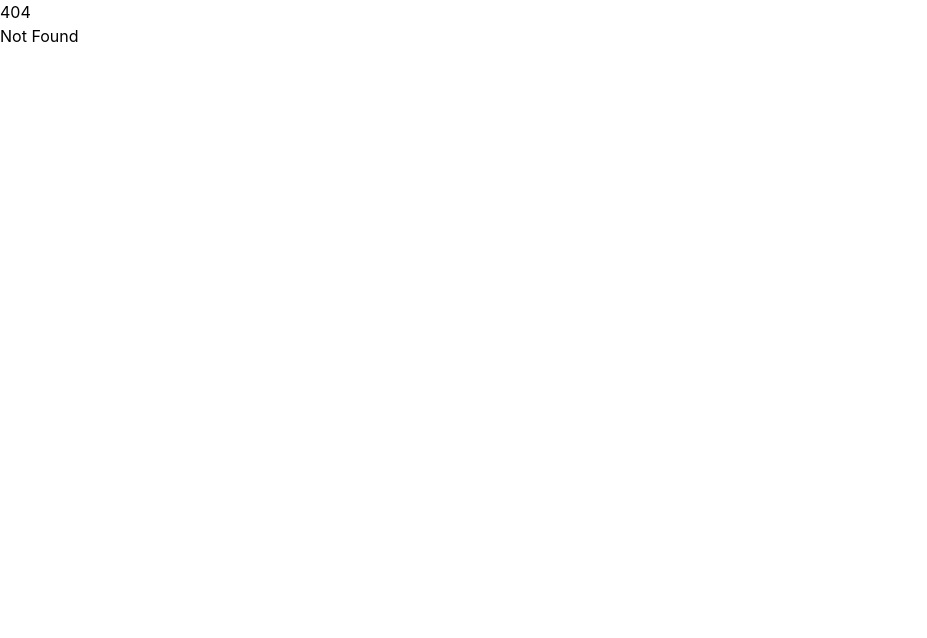
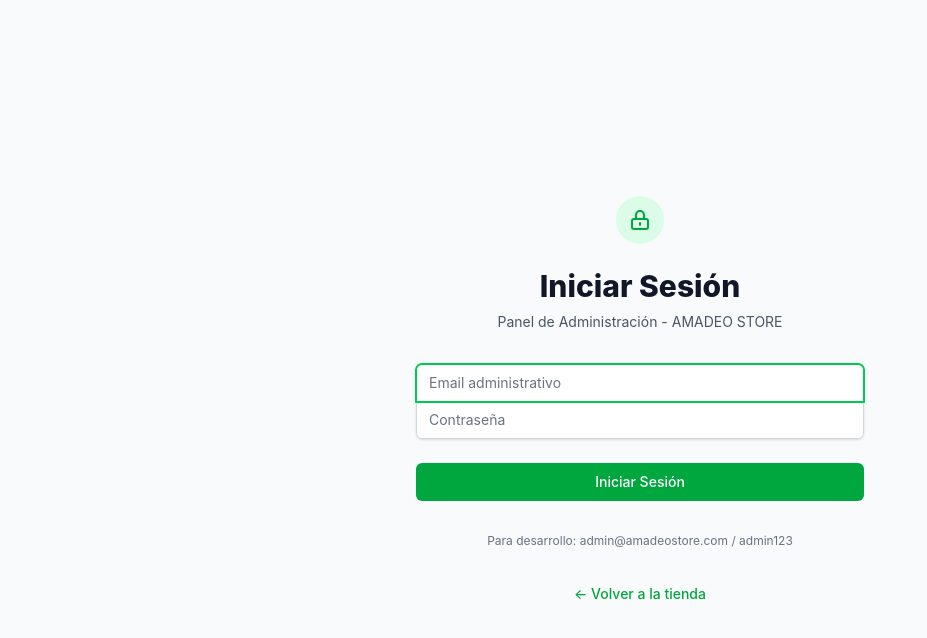
Before and after one commit to gustavo180591/amadeostore, a SvelteKit app: page /admin/login in a window 1280 px wide. Before the commit this address had no page. Shown: the top 638 px of the page, without its empty margins (0-927 px from the left). Built offline with nearby package versions, Linux system fonts and the light colour scheme.

Commit message:
fix: remove redundant goto() call causing navigation conflict
- Remove client-side goto() call in admin login form
- Server already handles redirect with throw redirect(302, '/admin')
- Clean up unused imports and parameters
- Resolves 'Unexpected goto() call without resolve()' error

```diff
--- /dev/null
+++ b/src/routes/admin/login/+page.svelte
@@ -0,0 +1,155 @@
+<script lang="ts">
+	import { enhance } from '$app/forms';
+	import { page } from '$app/stores';
+
+	let email = $state('');
+	let password = $state('');
+	let isLoading = $state(false);
+
+	const error = $derived($page.form?.error);
+
+	// Auto-focus email field on mount
+	$effect(() => {
+		if (typeof window !== 'undefined') {
+			const emailInput = document.getElementById('email') as HTMLInputElement;
+			if (emailInput) emailInput.focus();
+		}
+	});
+</script>
+
+<svelte:head>
+	<title>Login - Admin | AMADEO STORE</title>
+	<meta name="description" content="Panel de administración de AMADEO STORE" />
+</svelte:head>
+
+<div class="min-h-screen flex items-center justify-center bg-gray-50 py-12 px-4 sm:px-6 lg:px-8">
+	<div class="max-w-md w-full space-y-8">
+		<!-- Header -->
+		<div>
+			<div class="mx-auto h-12 w-12 flex items-center justify-center rounded-full bg-green-100">
+				<svg class="h-6 w-6 text-green-600" fill="none" stroke="currentColor" viewBox="0 0 24 24">
+					<path stroke-linecap="round" stroke-linejoin="round" stroke-width="2" d="M12 15v2m-6 4h12a2 2 0 002-2v-6a2 2 0 00-2-2H6a2 2 0 00-2 2v6a2 2 0 002 2zm10-10V7a4 4 0 00-8 0v4h8z" />
+				</svg>
+			</div>
+			<h2 class="mt-6 text-center text-3xl font-extrabold text-gray-900">
+				Iniciar Sesión
+			</h2>
+			<p class="mt-2 text-center text-sm text-gray-600">
+				Panel de Administración - AMADEO STORE
+			</p>
+		</div>
+
+		<!-- Login Form -->
+		<form
+			method="POST"
+			use:enhance={() => {
+				isLoading = true;
+				return async () => {
+					isLoading = false;
+					// No need for goto() - server handles redirect with throw redirect()
+				};
+			}}
+			class="mt-8 space-y-6"
+		>
+			<div class="rounded-md shadow-sm -space-y-px">
+				<!-- Email Field -->
+				<div>
+					<label for="email" class="sr-only">Email</label>
+					<input
+						id="email"
+						name="email"
+						type="email"
+						autocomplete="email"
+						required
+						class="appearance-none rounded-none relative block w-full px-3 py-2 border border-gray-300 placeholder-gray-500 text-gray-900 rounded-t-md focus:outline-none focus:ring-green-500 focus:border-green-500 focus:z-10 sm:text-sm"
+						placeholder="Email administrativo"
+						bind:value={email}
+					/>
+				</div>
+				<!-- Password Field -->
+				<div>
+					<label for="password" class="sr-only">Contraseña</label>
+					<input
+						id="password"
+						name="password"
+						type="password"
+						autocomplete="current-password"
+						required
+						class="appearance-none rounded-none relative block w-full px-3 py-2 border border-gray-300 placeholder-gray-500 text-gray-900 rounded-b-md focus:outline-none focus:ring-green-500 focus:border-green-500 focus:z-10 sm:text-sm"
+						placeholder="Contraseña"
+						bind:value={password}
+					/>
+				</div>
+			</div>
+
+			<!-- Error Message -->
+			{#if error}
+				<div class="rounded-md bg-red-50 p-4">
+					<div class="flex">
+						<div class="shrink-0">
+							<svg class="h-5 w-5 text-red-400" viewBox="0 0 20 20" fill="currentColor">
+								<path fill-rule="evenodd" d="M10 18a8 8 0 100-16 8 8 0 000 16zM8.707 7.293a1 1 0 00-1.414 1.414L8.586 10l-1.293 1.293a1 1 0 101.414 1.414L10 11.414l1.293 1.293a1 1 0 001.414-1.414L11.414 10l1.293-1.293a1 1 0 00-1.414-1.414L10 8.586 8.707 7.293z" clip-rule="evenodd" />
+							</svg>
+						</div>
+						<div class="ml-3">
+							<p class="text-sm font-medium text-red-800">{error}</p>
+						</div>
+					</div>
+				</div>
+			{/if}
+
+			<!-- Submit Button -->
+			<div>
+				<button
+					type="submit"
+					disabled={isLoading}
+					class="group relative w-full flex justify-center py-2 px-4 border border-transparent text-sm font-medium rounded-md text-white bg-green-600 hover:bg-green-700 focus:outline-none focus:ring-2 focus:ring-offset-2 focus:ring-green-500 disabled:opacity-50 disabled:cursor-not-allowed transition-colors"
+				>
+					{#if isLoading}
+						<svg class="animate-spin -ml-1 mr-3 h-5 w-5 text-white" xmlns="http://www.w3.org/2000/svg" fill="none" viewBox="0 0 24 24">
+							<circle class="opacity-25" cx="12" cy="12" r="10" stroke="currentColor" stroke-width="4"></circle>
+							<path class="opacity-75" fill="currentColor" d="M4 12a8 8 0 018-8V0C5.373 0 0 5.373 0 12h4zm2 5.291A7.962 7.962 0 014 12H0c0 3.042 1.135 5.824 3 7.938l3-2.647z"></path>
+						</svg>
+						Iniciando sesión...
+					{:else}
+						Iniciar Sesión
+					{/if}
+				</button>
+			</div>
+		</form>
+
+		<!-- Demo Credentials Info -->
+		<div class="mt-6 text-center">
+			<p class="text-xs text-gray-500">
+				Para desarrollo: admin@amadeostore.com / admin123
+			</p>
+		</div>
+
+		<!-- Back to Store -->
+		<div class="mt-6 text-center">
+			<a
+			href="/"
+			class="font-medium text-green-600 hover:text-green-500 text-sm"
+			rel="external"
+		>
+			← Volver a la tienda
+		</a>
+		</div>
+	</div>
+</div>
+
+<style>
+	/* Custom animations */
+	@keyframes spin {
+		from {
+			transform: rotate(0deg);
+		}
+		to {
+			transform: rotate(360deg);
+		}
+	}
+
+	.animate-spin {
+		animation: spin 1s linear infinite;
+	}
+</style>
```
